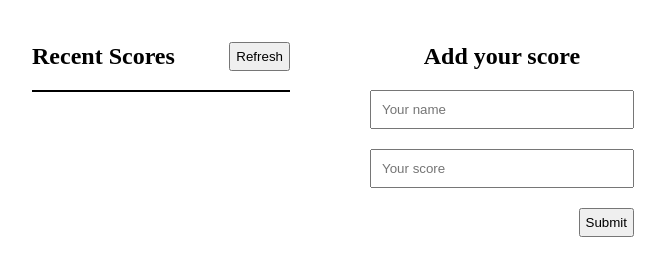
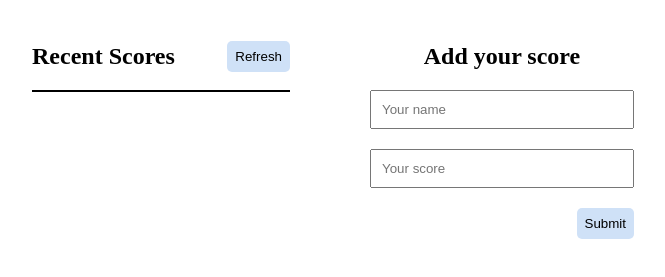
Before and after one commit to Joel-100/leaderboard-project, a website built with webpack: page src/index.html in a window 1280 px wide. Shown: the part 67-344 px from the top of the page, without its empty margins (8-673 px from the left). Built offline with nearby package versions, Linux system fonts and the light colour scheme; no server answers.

Commit message:
Add styling

```diff
--- a/src/style.css
+++ b/src/style.css
@@ -26,8 +26,21 @@ h1 {
 }
 
 button {
-  padding: 5px;
+  padding: 8px;
   cursor: pointer;
+  background-color: rgba(191, 215, 245, 0.742);
+  border: none;
+  border-radius: 5px;
+  box-sizing: border-box;
+  transition: 0.5s;
+  outline: none;
+}
+
+button:hover {
+  cursor: pointer;
+  outline: none;
+  background-color: transparent;
+  border: 2px solid rgba(191, 215, 245, 0.742);
 }
 
 .nameList li {
@@ -35,7 +48,7 @@ button {
 }
 
 .nameList li:nth-child(even) {
-  background-color: rgb(209, 209, 209);
+  background-color: rgba(191, 215, 245, 0.742);
 }
 
 form h2 {
```
